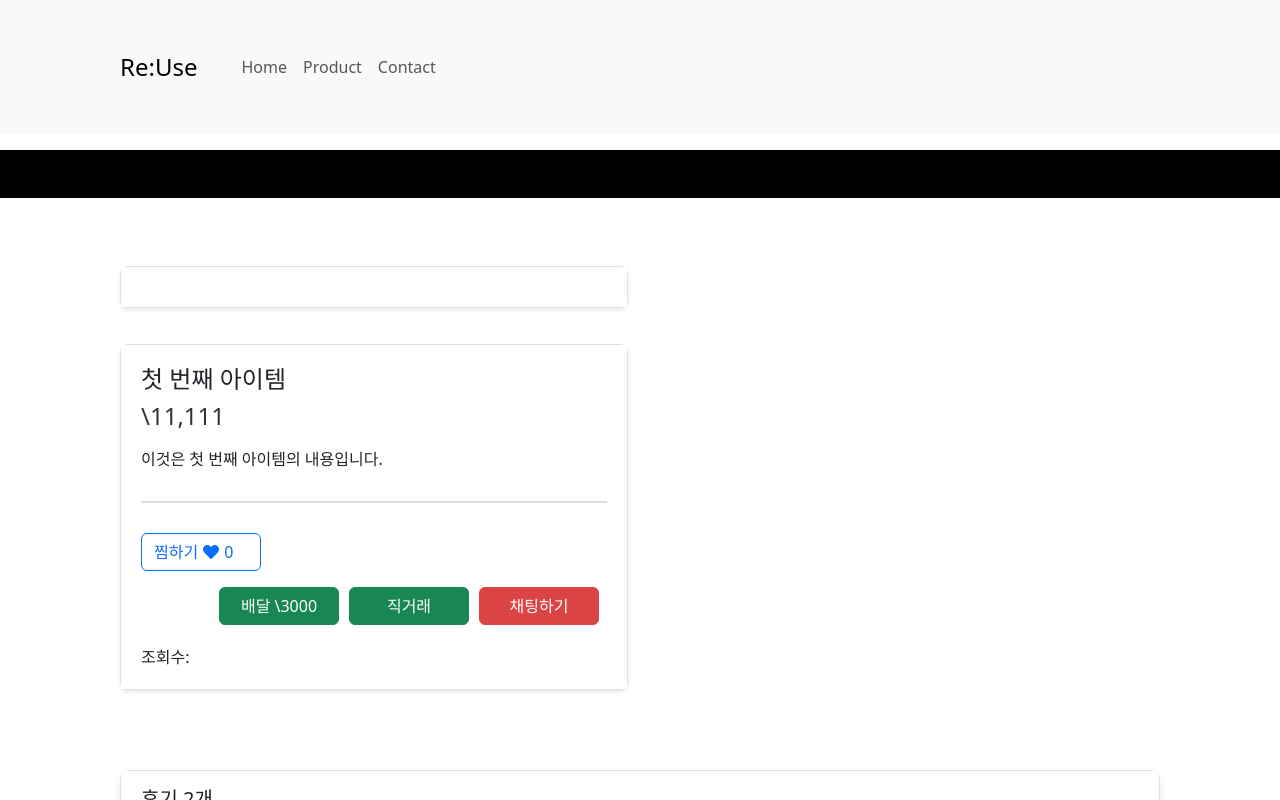
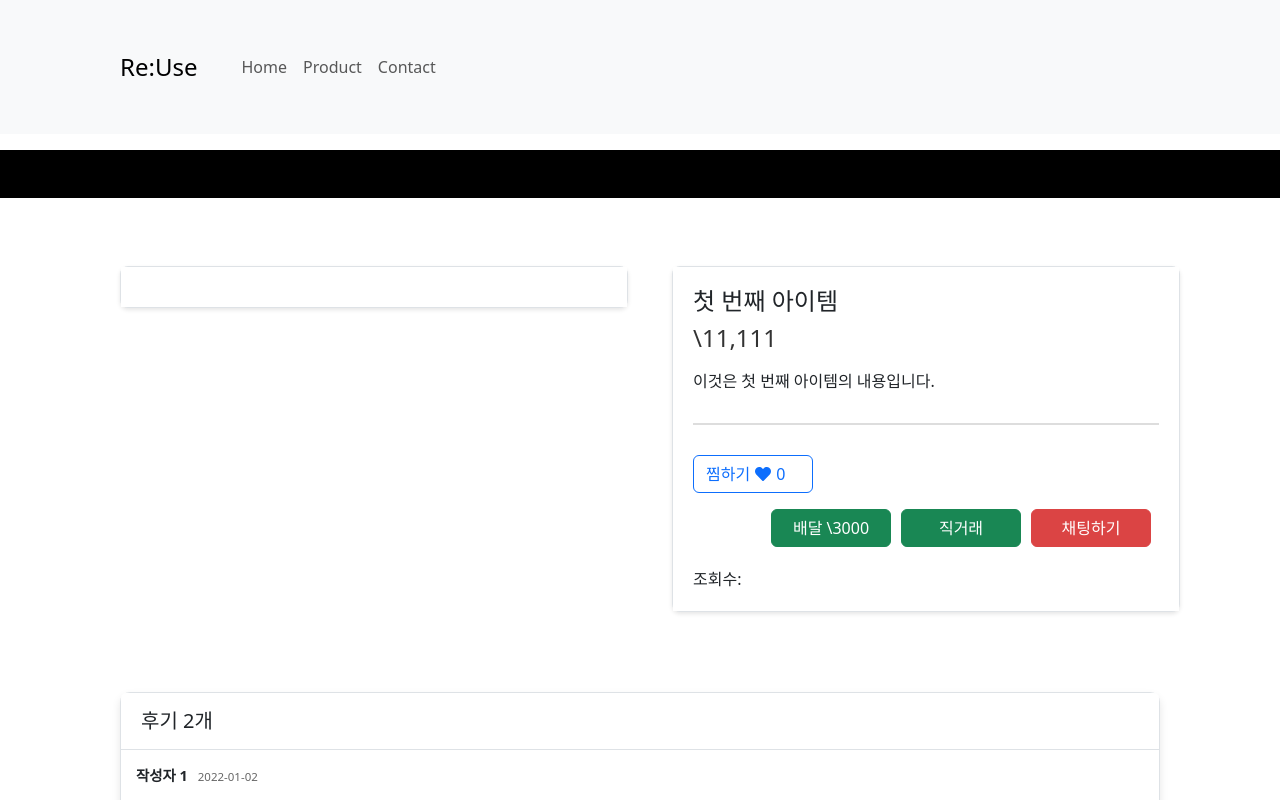
Before and after one commit to sanghyxuk/sk_pjt2_front, a React (Create React App) app: page /items/1 in a window 1280 px wide. Shown: the top 800 px of the page. Built offline with nearby package versions, Linux system fonts and the light colour scheme.

Commit message:
ukjin + sanghyxuk + bobo (디자인 수정)

```diff
--- a/src/pages/ItemDetail.js
+++ b/src/pages/ItemDetail.js
@@ -244,7 +244,7 @@ function ItemDetail() {
 
   return (
       <Container className="py-5" style={{ display: 'flex', flexDirection: 'column' }}>
-        <Row>
+        <Row className="d-flex flex-row flex-nowrap justify-content-between align-items-start">
           <Col md={6}>
             <Card className="item-card">
               <Card.Body>
--- a/src/pages/ItemEdit.js
+++ b/src/pages/ItemEdit.js
@@ -78,7 +78,7 @@ function ItemEdit() {
   };
 
   return (
-      <Container className="py-5">
+      <Container className="py-5 " style={{ display: 'flex', flexDirection: 'column' }}>
         <Card>
           <Card.Header>
             <h4>게시글 수정</h4>
--- a/src/pages/ItemRegistration.js
+++ b/src/pages/ItemRegistration.js
@@ -94,7 +94,7 @@ function ItemRegistration() {
   };
 
   return (
-      <Container className="py-4 item-registration-container">
+      <Container className="py-4 item-registration-container" style={{ display: 'flex', flexDirection: 'column' }}>
         <h2>{id ? '상품 수정' : '새 상품 등록'}</h2>
         <Form onSubmit={handleSubmit}>
           <Form.Group className="mb-3">
```
